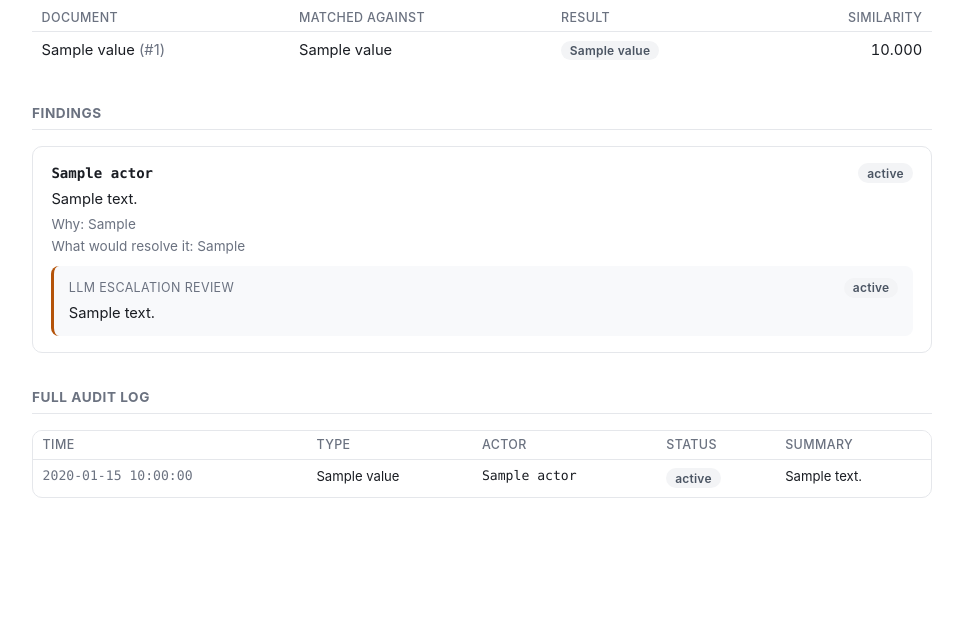
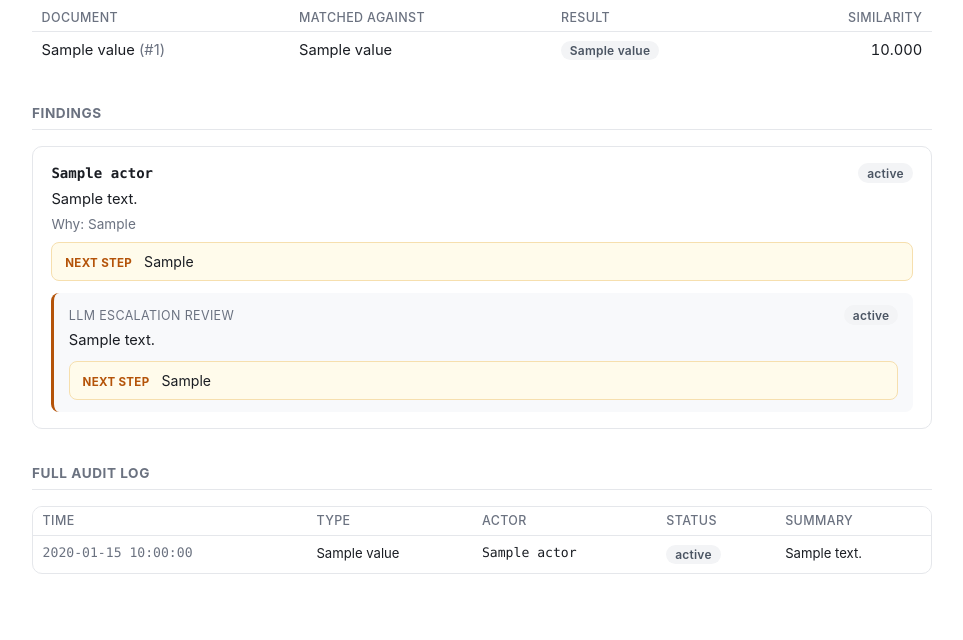
Before and after one commit to jayashreejohnson/Tessel, a FastAPI app: template app/templates/evidence_trail.html in a window 1280 px wide. Shown: the part 579-1219 px from the top of the page, without its empty margins (158-1121 px from the left). Before the commit the page ends 1077 px from the top, so only its background shows below. Run offline with FastAPI, Linux system fonts and the light colour scheme; the template is opened without the code that fills it: most values are stand-ins (such as "Sample title", 1, 10 or a date in 2020).

Commit message:
Surface what_would_resolve as a visible action item, not a muted detail line
RuleFinding and EscalationDecision already computed this; it just wasn't
presented as something to act on. Adds a distinct amber "Next Step" callout
in the Findings section, both for the rule-level finding and nested inside
any LLM escalation card, so an unresolved/needs-review finding always
points at what would close it out.

```diff
--- a/app/templates/evidence_trail.html
+++ b/app/templates/evidence_trail.html
@@ -86,6 +86,23 @@
   .finding .rule-name { font-weight: 600; font-family: ui-monospace, SFMono-Regular, Menlo, Consolas, monospace; font-size: 0.88rem; }
   .finding .summary { font-size: 0.92rem; line-height: 1.45; }
   .finding .detail-line { font-size: 0.85rem; color: var(--muted); margin-top: 0.35rem; }
+  .action-item {
+    margin-top: 0.6rem;
+    padding: 0.55rem 0.8rem;
+    background: var(--amber-bg);
+    border: 1px solid #f6dfae;
+    border-radius: 8px;
+    font-size: 0.88rem;
+    line-height: 1.4;
+  }
+  .action-item .action-label {
+    font-weight: 700;
+    color: var(--amber);
+    font-size: 0.72rem;
+    text-transform: uppercase;
+    letter-spacing: 0.03em;
+    margin-right: 0.5rem;
+  }
   .escalation { margin-top: 0.75rem; padding: 0.75rem 0.9rem; background: var(--bg-soft); border-radius: 8px; border-left: 3px solid var(--amber); }
   .escalation .head { display: flex; align-items: center; justify-content: space-between; gap: 1rem; margin-bottom: 0.3rem; }
   .escalation .escalation-label { font-size: 0.78rem; text-transform: uppercase; letter-spacing: 0.03em; color: var(--muted); }
@@ -198,7 +215,7 @@
             <div class="detail-line">Why: {{ rc.detail.finding.unresolved_reason }}</div>
           {% endif %}
           {% if rc.detail.finding.what_would_resolve %}
-            <div class="detail-line">What would resolve it: {{ rc.detail.finding.what_would_resolve }}</div>
+            <div class="action-item"><span class="action-label">Next step</span> {{ rc.detail.finding.what_would_resolve }}</div>
           {% endif %}
 
           {% for esc in f.escalations %}
@@ -208,6 +225,9 @@
               <span class="badge {{ esc.status|badge_class }}">{{ esc.status }}</span>
             </div>
             <div class="summary">{{ esc.summary }}</div>
+            {% if esc.detail.decision.what_would_resolve %}
+              <div class="action-item"><span class="action-label">Next step</span> {{ esc.detail.decision.what_would_resolve }}</div>
+            {% endif %}
           </div>
           {% endfor %}
         </div>
```
